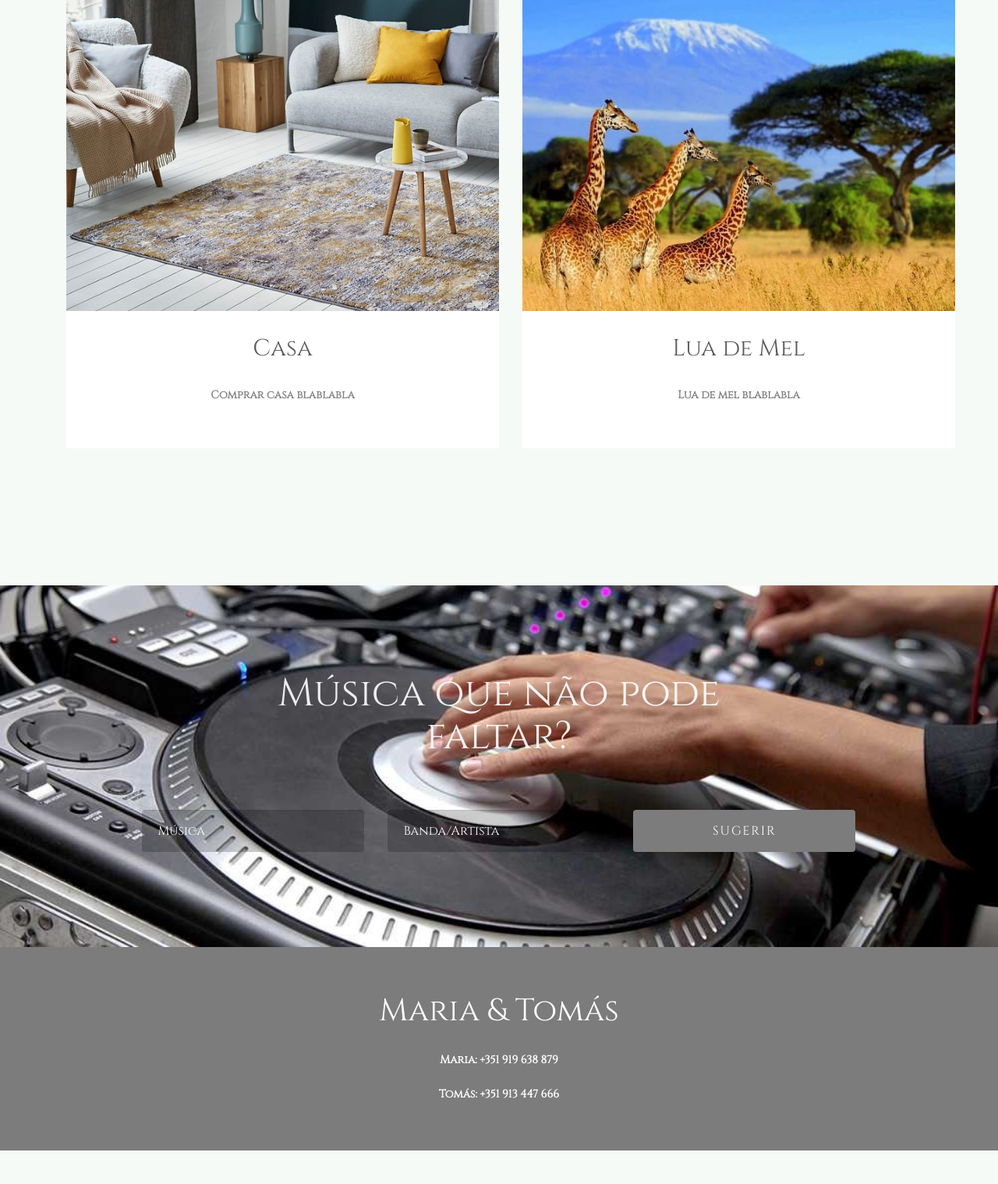
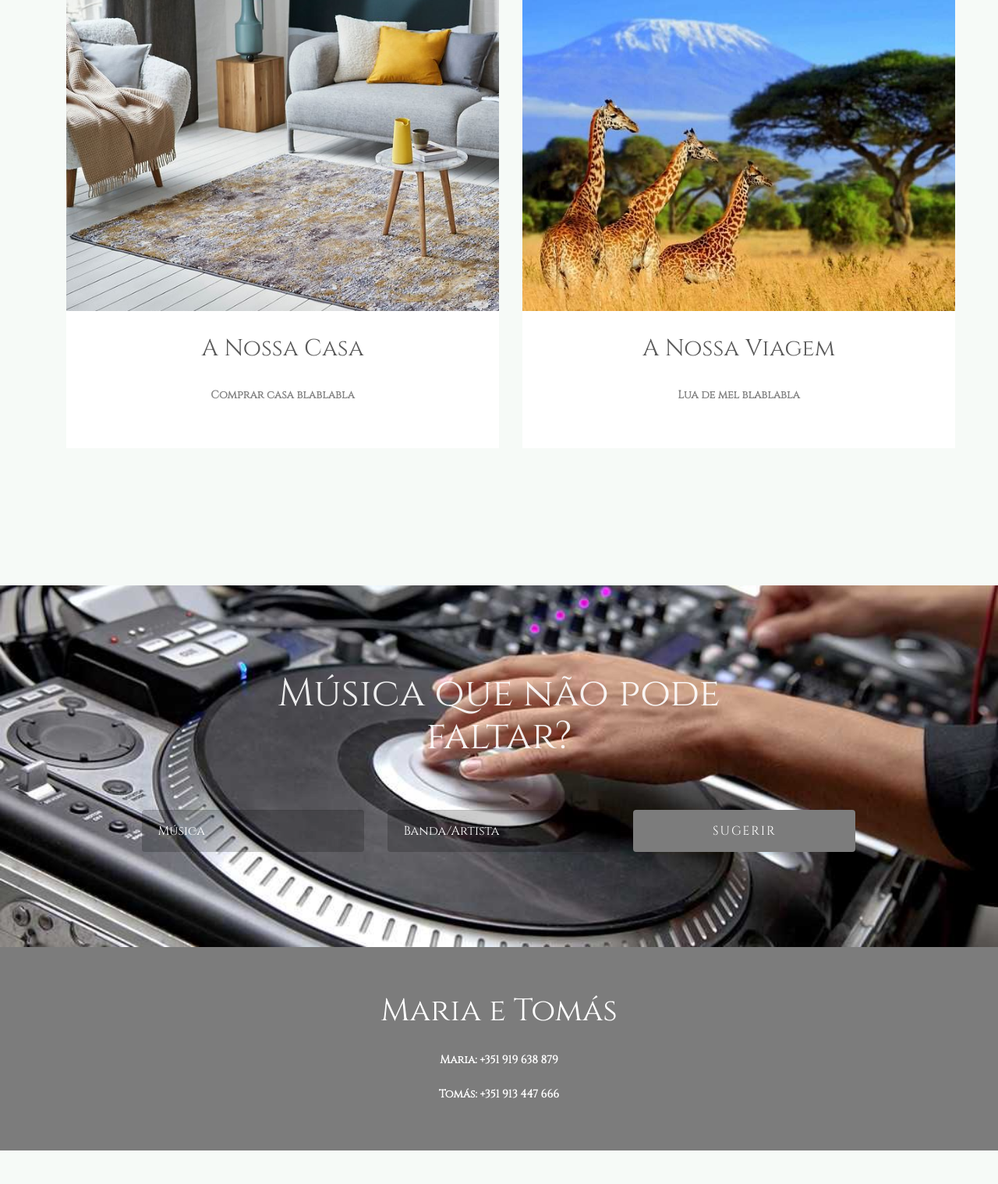
Before and after one commit to bubas3000/sitexia, a PHP site: page / in a window 1280 px wide. Shown: the part 2470-3989 px from the top of the page at 78% size. Run offline with PHP 8.4, Linux system fonts and the light colour scheme; some libraries are stand-ins or nearby versions.

Commit message:
Update index.php

```diff
--- a/index.php
+++ b/index.php
@@ -69,7 +69,7 @@
 		<div class="container">
 			<div class="nav-header">
 				<a href="#" class="js-fh5co-nav-toggle fh5co-nav-toggle dark"><i></i></a>
-				<h1 id="fh5co-logo"><a href="index.html">Maria &amp; Tomás</a></h1>
+				<h1 id="fh5co-logo"><a href="index.html">Maria e Tomás</a></h1>
 				<!-- START #fh5co-menu-wrap -->
 				<nav id="fh5co-menu-wrap" role="navigation">
 					<ul class="sf-menu" id="fh5co-primary-menu">
@@ -109,7 +109,7 @@
 							<div class="col-md-10 col-md-offset-1">
 								<div class="animate-box">
 									<!--<h1>The Wedding</h1>-->
-									<h2>Maria &amp; Tomás</h2>
+									<h2>Maria e Tomás</h2>
 									<p><span>21.05.2022</span></p>
 								</div>
 							</div>
@@ -176,7 +176,7 @@
 								<div class="wedding-events">
 									<div class="ceremony-bg" style="background-image: url(images/casa1.jpg);"></div>
 									<div class="desc">
-										<h3>Casa</h3>
+										<h3>A Nossa Casa</h3>
 										<p><strong>Comprar casa blablabla</strong></p>
 										<!--<p>Far far away, behind the word mountains, far from the countries Vokalia and Consonantia, there live the blind texts. Separated they live in Bookmarksgrove right at the coast of the Semantics, a large language ocean.</p>-->
 									</div>
@@ -186,7 +186,7 @@
 								<div class="wedding-events">
 									<div class="ceremony-bg" style="background-image: url(images/safari.jpg);"></div>
 									<div class="desc">
-										<h3>Lua de Mel</h3>
+										<h3>A Nossa Viagem</h3>
 										<p><strong>Lua de mel blablabla</strong></p>
 										<!--<p>Far far away, behind the word mountains, far from the countries Vokalia and Consonantia, there live the blind texts. Separated they live in Bookmarksgrove right at the coast of the Semantics, a large language ocean.</p>-->
 									</div>
@@ -328,7 +328,7 @@
 				<div class="container">
 					<div class="row">
 						<div class="col-md-12 text-center">
-							<h2>Maria &amp; Tomás</h2>
+							<h2>Maria e Tomás</h2>
 							<p><strong>Maria: +351 919 638 879</strong></p>
 							<p><strong>Tomás: +351 913 447 666</strong></p>
 						</div>
```
